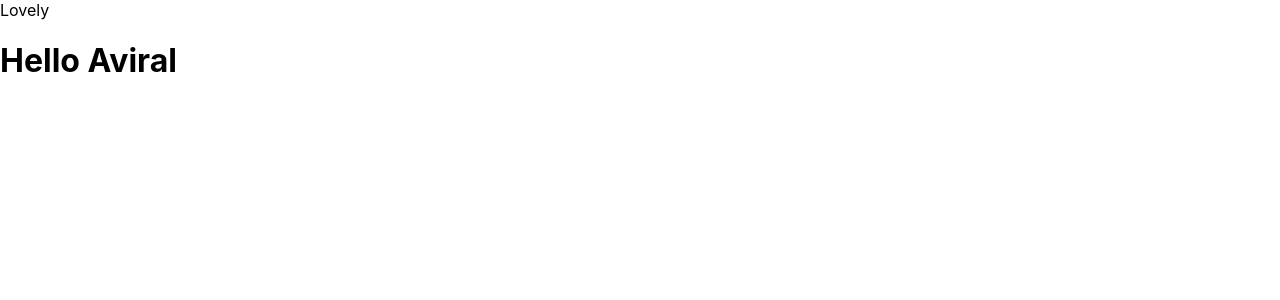
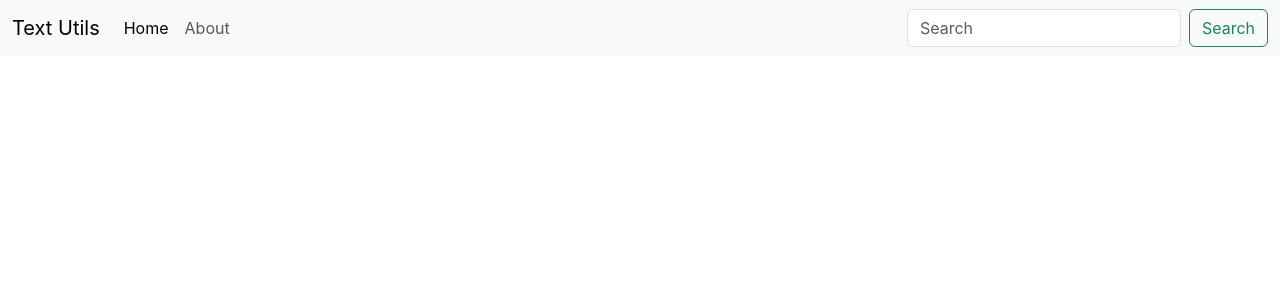
Before and after one commit to developerAviral/reactcourse, a React (Create React App) app: page / in a window 1280 px wide. Shown: the top 300 px of the page. Built offline with nearby package versions, Linux system fonts and the light colour scheme.

Commit message:
Bootstrap Added

```diff
--- a/public/index.html
+++ b/public/index.html
@@ -25,6 +25,7 @@
       Learn how to configure a non-root public URL by running `npm run build`.
     -->
     <title>React App</title>
+    <link href="https://cdn.jsdelivr.net/npm/bootstrap@5.3.0/dist/css/bootstrap.min.css" rel="stylesheet" integrity="sha384-9ndCyUaIbzAi2FUVXJi0CjmCapSmO7SnpJef0486qhLnuZ2cdeRhO02iuK6FUUVM" crossorigin="anonymous">
   </head>
   <body>
     <noscript>You need to enable JavaScript to run this app.</noscript>
@@ -39,5 +40,7 @@
       To begin the development, run `npm start` or `yarn start`.
       To create a production bundle, use `npm run build` or `yarn build`.
     -->
+    <script src="https://cdn.jsdelivr.net/npm/bootstrap@5.3.0/dist/js/bootstrap.bundle.min.js" integrity="sha384-geWF76RCwLtnZ8qwWowPQNguL3RmwHVBC9FhGdlKrxdiJJigb/j/68SIy3Te4Bkz" crossorigin="anonymous"></script>
   </body>
+
 </html>
--- a/src/App.js
+++ b/src/App.js
@@ -1,12 +1,32 @@
-import logo from './logo.svg';
+
 import './App.css';
 
-let name = "Aviral";
 function App() {
   return (
     <>
-    <div className="blank">Lovely</div>
-    <h1>Hello {name}</h1>
+   <nav className="navbar navbar-expand-lg bg-body-tertiary">
+  <div className="container-fluid">
+    <a className="navbar-brand" href="/">Text Utils</a>
+    <button className="navbar-toggler" type="button" data-bs-toggle="collapse" data-bs-target="#navbarSupportedContent" aria-controls="navbarSupportedContent" aria-expanded="false" aria-label="Toggle navigation">
+      <span className="navbar-toggler-icon"></span>
+    </button>
+    <div className="collapse navbar-collapse" id="navbarSupportedContent">
+      <ul className="navbar-nav me-auto mb-2 mb-lg-0">
+        <li className="nav-item">
+          <a className="nav-link active" aria-current="page" href="/">Home</a>
+        </li>
+        <li className="nav-item">
+          <a className="nav-link" href="/">About</a>
+        </li>
+
+      </ul>
+      <form className="d-flex" role="search">
+        <input className="form-control me-2" type="search" placeholder="Search" aria-label="Search" />
+        <button className="btn btn-outline-success" type="submit">Search</button>
+      </form>
+    </div>
+  </div>
+</nav>
     </>
 
   );
```
